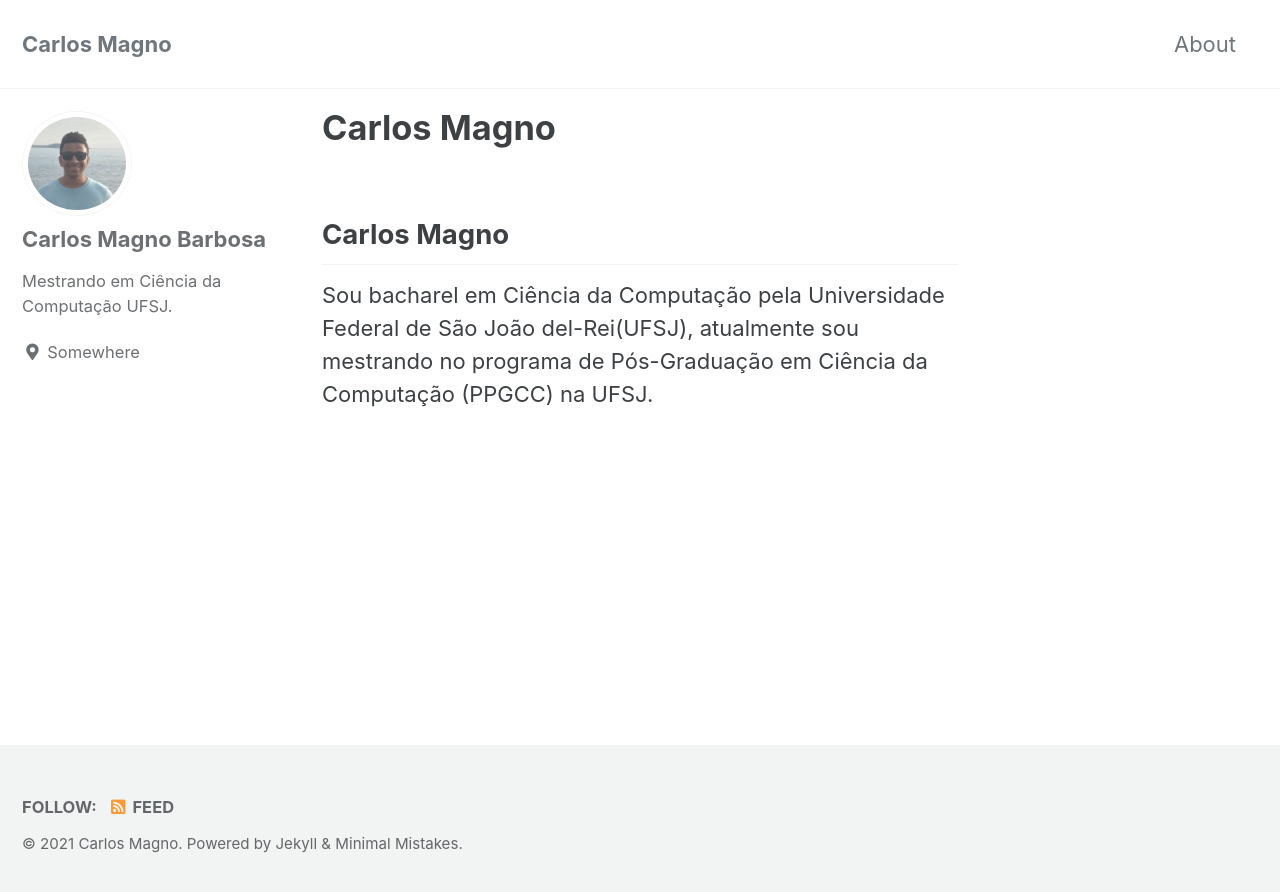
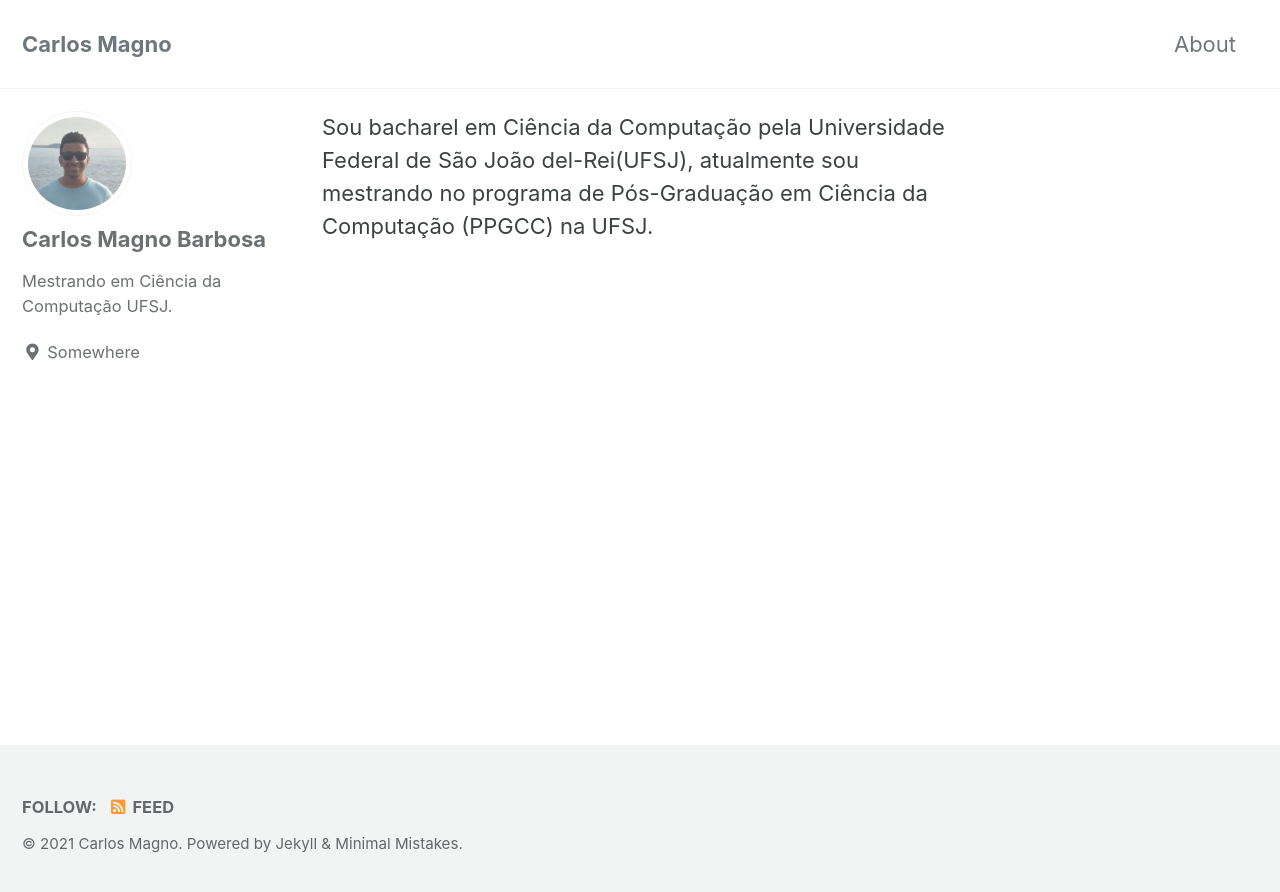
Before and after one commit to cmagnobarbosa/cmagnobarbosa.github.io, a Jekyll site: the page built from _pages/about.md, in a window 1280 px wide. Shown: the top 892 px of the page. Built offline with Jekyll 4.4.1, drawn with Linux system fonts in a browser that asks for light colours; cached includes are drawn as plain includes; our own code applies the rules of GitHub Pages for plain Markdown files.

```diff
--- a/_pages/about.md
+++ b/_pages/about.md
@@ -1,5 +1,6 @@
-## Carlos Magno
-
+---
+permalink: /about/
+---
 Sou bacharel em Ciência da Computação pela Universidade Federal de São João
 del-Rei(UFSJ), atualmente sou mestrando no programa de Pós-Graduação em
 Ciência da Computação (PPGCC) na UFSJ.
```
